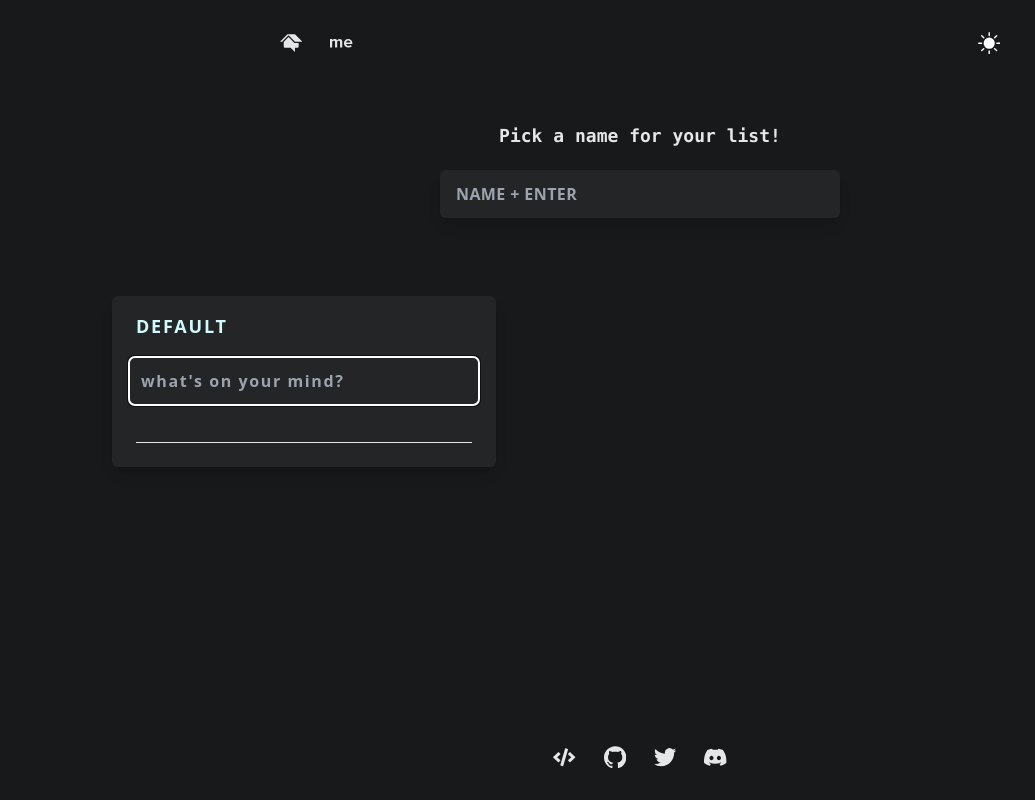
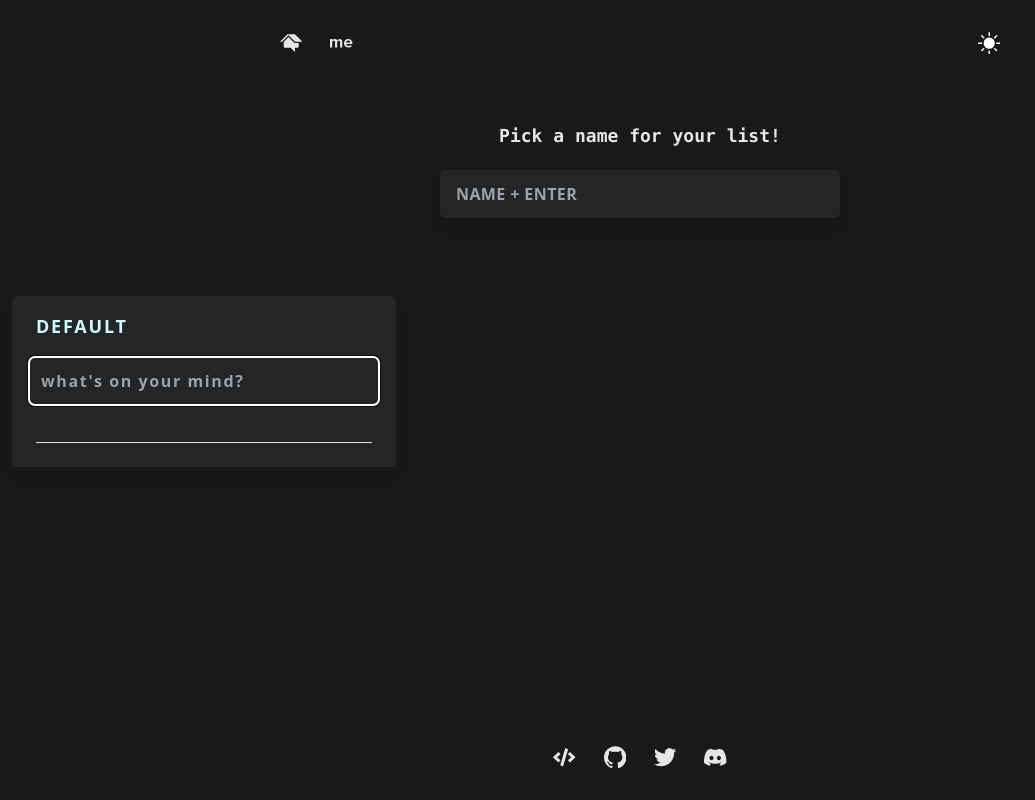
Before and after one commit to k8pai/todolist, a Next.js app: page / in a window 1280 px wide. Shown: the whole page, without its empty margins (0-1035 px from the left). Built offline with nearby package versions, Linux system fonts and the light colour scheme.

Commit message:
fixed bugs v-0.1.1

```diff
--- a/pages/index.js
+++ b/pages/index.js
@@ -72,7 +72,7 @@ export default function Home() {
     return (
         <>
             <div className='flex-grow flex justify-center transition ease-linear duration-150 bg-pritxt dark:bg-pribg'>
-                <div className='mx-[100px] w-full h-fit'>
+                <div className='mx-auto w-full h-fit'>
                     <div className='max-w-4xl w-full mx-auto p-4 flex-col items-center justify-center'>
 						{errorMessage ?
 						<motion.div
```
